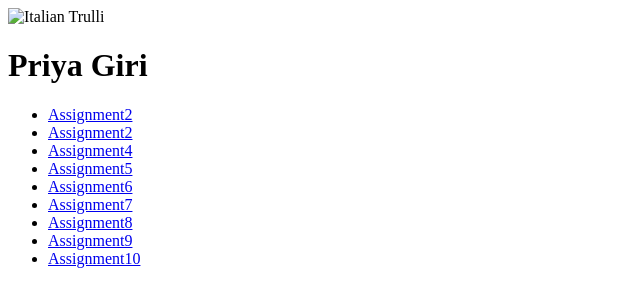
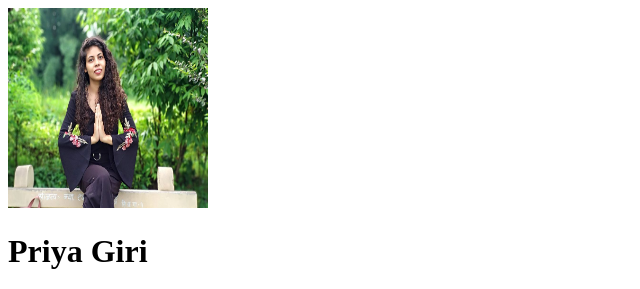
Before and after one commit to giripriya3154/CS472, a plain HTML site: page index.html in a window 1280 px wide. Shown: the top 289 px of the page, without its empty margins (0-640 px from the left). Drawn offline with Linux system fonts and the light colour scheme.

Commit message:
add file

```diff
--- a/index.html
+++ b/index.html
@@ -7,7 +7,7 @@
     <title>My Bio</title>
 </head>
 <body>
-    <img src="./Assignment1/image1.jpeg" alt="Italian Trulli" height="200" width="200">
+    <img src="./Assignment1/priyag.jpeg" alt="Italian Trulli" height="200" width="200">
     <h1>Priya Giri</h1>
 <ul>
 
```
Also changed, not shown: Assignment1/image1.jpeg (added).
